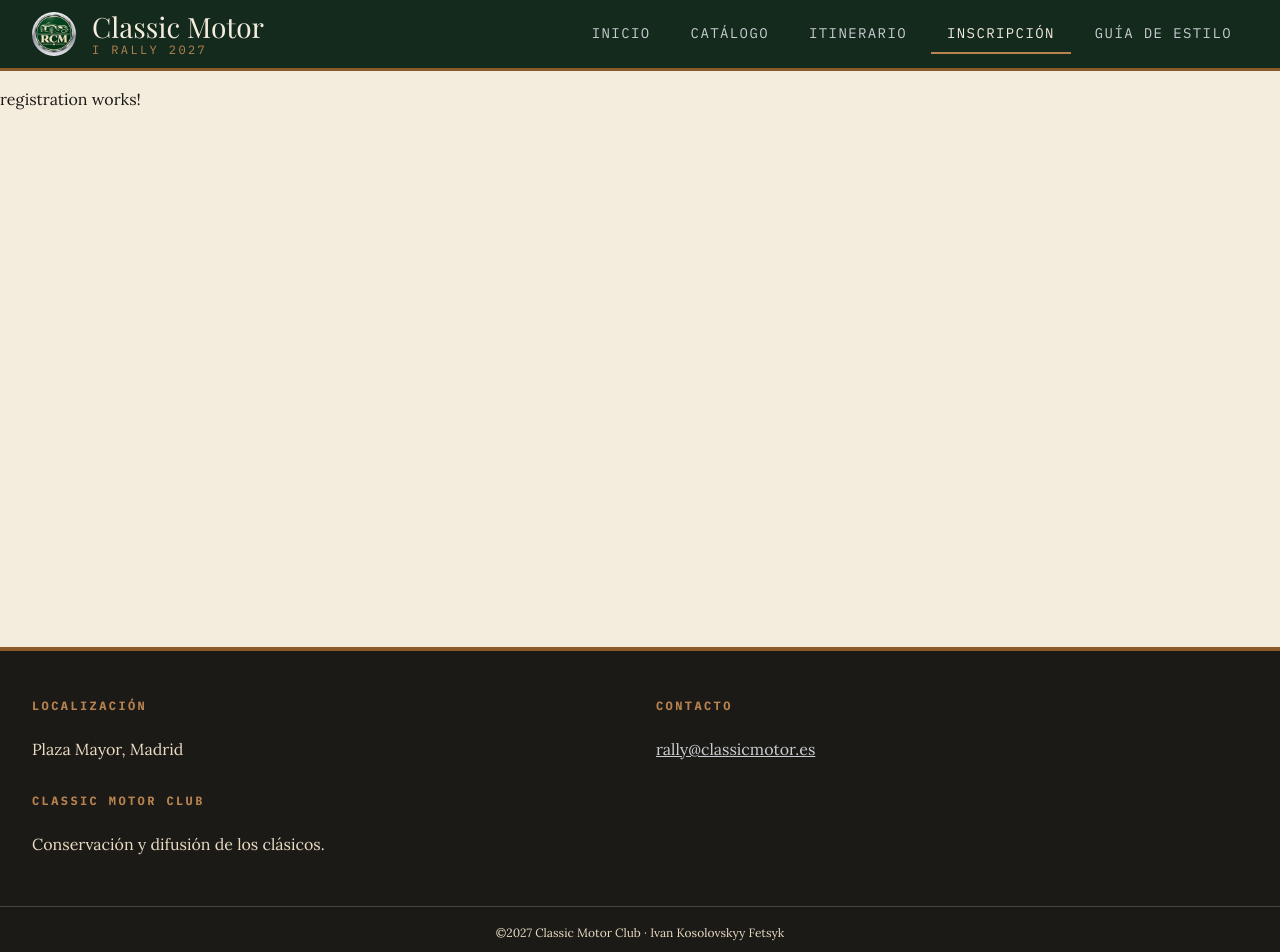
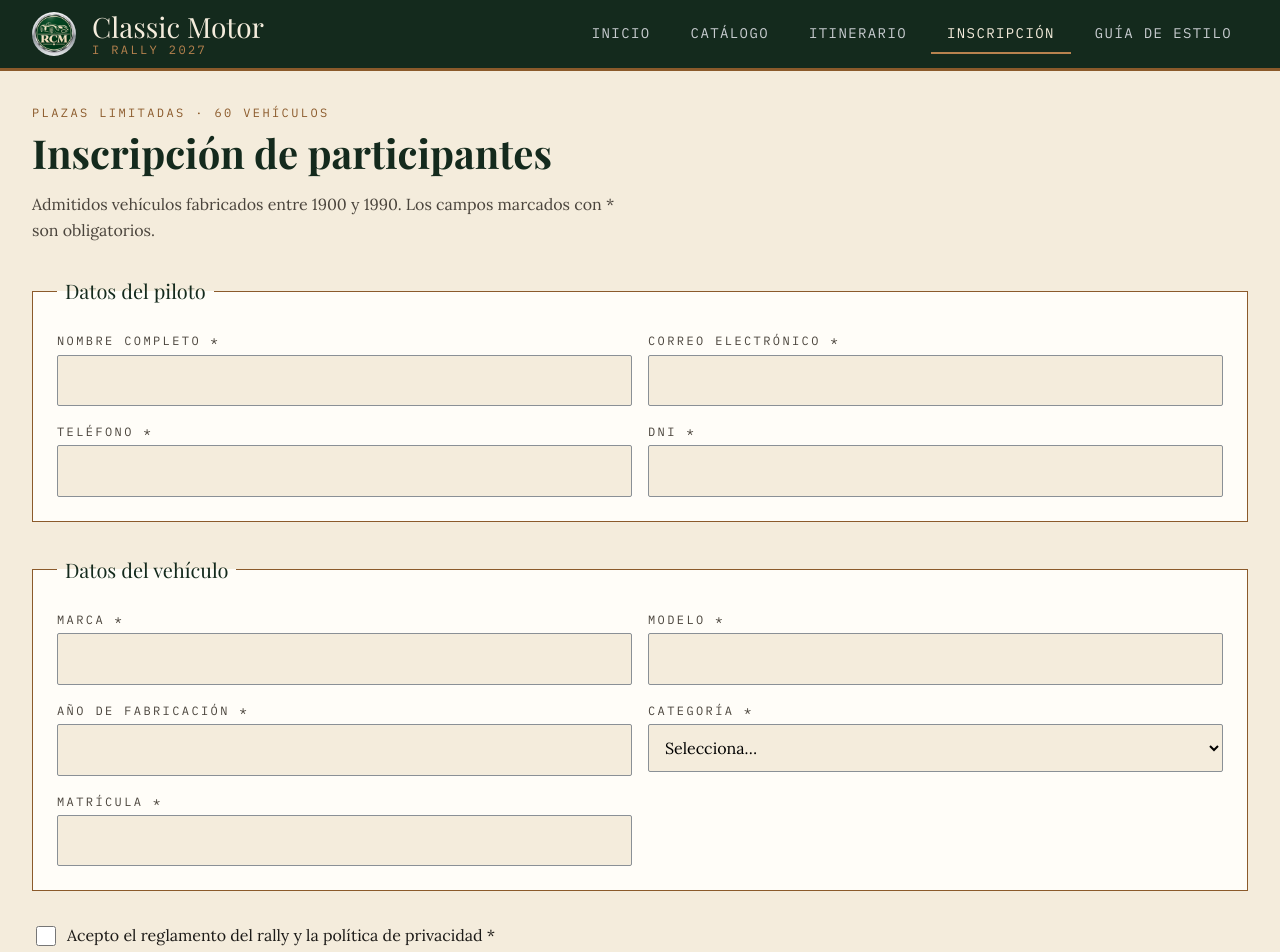
Before and after one commit to donivanovich/RallyClassicMotors, an Angular app: page /inscripcion in a window 1280 px wide. Shown: the top 952 px of the page. Built offline with nearby package versions, Linux system fonts and the light colour scheme.

Commit message:
feat: registration view

```diff
--- a/src/app/pages/registration/registration.html
+++ b/src/app/pages/registration/registration.html
@@ -1 +1,85 @@
-<p>registration works!</p>
+<section class="section" aria-labelledby="inscripcion-title">
+  <p class="section__eyebrow">Plazas limitadas · 60 vehículos</p>
+  <h1 class="section__title" id="inscripcion-title">Inscripción de participantes</h1>
+  <p class="section__lead">Admitidos vehículos fabricados entre 1900 y 1990. Los campos marcados con * son obligatorios.</p>
+
+  @if (submitted() && form.valid) {
+    <div class="form__success" role="status">
+      <h2 class="form__success-title">¡Inscripción recibida!</h2>
+      <p>Gracias, {{ form.controls.name.value }}. Te enviaremos la confirmación a {{ form.controls.email.value }}.</p>
+      <button type="button" class="button button--outline" (click)="reset()">Nueva inscripción</button>
+    </div>
+  } @else {
+    <form class="form" [formGroup]="form" (ngSubmit)="submit()" novalidate>
+      <fieldset class="form__group">
+        <legend class="form__legend">Datos del piloto</legend>
+        <div class="form__field">
+          <label class="form__label" for="name">Nombre completo *</label>
+          <input class="form__input" [class.form__input--error]="hasError('name')" id="name" formControlName="name" autocomplete="name" [attr.aria-invalid]="hasError('name')" aria-describedby="name-err">
+          @if (hasError('name')) { <p class="form__error" id="name-err">Introduce entre 3 y 80 caracteres.</p> }
+        </div>
+        <div class="form__field">
+          <label class="form__label" for="email">Correo electrónico *</label>
+          <input class="form__input" [class.form__input--error]="hasError('email')" id="email" type="email" formControlName="email" autocomplete="email" [attr.aria-invalid]="hasError('email')" aria-describedby="email-err">
+          @if (hasError('email')) { <p class="form__error" id="email-err">Introduce un correo válido.</p> }
+        </div>
+        <div class="form__field">
+          <label class="form__label" for="phone">Teléfono *</label>
+          <input class="form__input" [class.form__input--error]="hasError('phone')" id="phone" type="tel" formControlName="phone" autocomplete="tel" [attr.aria-invalid]="hasError('phone')" aria-describedby="phone-err">
+          @if (hasError('phone')) { <p class="form__error" id="phone-err">9 dígitos, empezando por 6, 7, 8 o 9.</p> }
+        </div>
+        <div class="form__field">
+          <label class="form__label" for="license">DNI *</label>
+          <input class="form__input" [class.form__input--error]="hasError('license')" id="license" formControlName="license" [attr.aria-invalid]="hasError('license')" aria-describedby="license-err">
+          @if (hasError('license')) { <p class="form__error" id="license-err">Formato: 8 números y una letra.</p> }
+        </div>
+      </fieldset>
+
+      <fieldset class="form__group">
+        <legend class="form__legend">Datos del vehículo</legend>
+        <div class="form__field">
+          <label class="form__label" for="brand">Marca *</label>
+          <input class="form__input" [class.form__input--error]="hasError('brand')" id="brand" formControlName="brand" [attr.aria-invalid]="hasError('brand')" aria-describedby="brand-err">
+          @if (hasError('brand')) { <p class="form__error" id="brand-err">Indica la marca.</p> }
+        </div>
+        <div class="form__field">
+          <label class="form__label" for="model">Modelo *</label>
+          <input class="form__input" [class.form__input--error]="hasError('model')" id="model" formControlName="model" [attr.aria-invalid]="hasError('model')" aria-describedby="model-err">
+          @if (hasError('model')) { <p class="form__error" id="model-err">Indica el modelo.</p> }
+        </div>
+        <div class="form__field">
+          <label class="form__label" for="year">Año de fabricación *</label>
+          <input class="form__input" [class.form__input--error]="hasError('year')" id="year" type="number" inputmode="numeric" formControlName="year" [attr.aria-invalid]="hasError('year')" aria-describedby="year-err">
+          @if (hasError('year')) { <p class="form__error" id="year-err">Debe estar entre 1900 y 1990.</p> }
+        </div>
+        <div class="form__field">
+          <label class="form__label" for="category">Categoría *</label>
+          <select class="form__input" [class.form__input--error]="hasError('category')" id="category" formControlName="category" [attr.aria-invalid]="hasError('category')" aria-describedby="category-err">
+            <option value="">Selecciona…</option>
+            <option>Pre-guerra</option>
+            <option>Clásico</option>
+            <option>Sport</option>
+            <option>Youngtimer</option>
+          </select>
+          @if (hasError('category')) { <p class="form__error" id="category-err">Selecciona una categoría.</p> }
+        </div>
+        <div class="form__field">
+          <label class="form__label" for="plate">Matrícula *</label>
+          <input class="form__input" [class.form__input--error]="hasError('plate')" id="plate" formControlName="plate" [attr.aria-invalid]="hasError('plate')" aria-describedby="plate-err">
+          @if (hasError('plate')) { <p class="form__error" id="plate-err">Indica la matrícula.</p> }
+        </div>
+      </fieldset>
+
+      <div class="form__check">
+        <input class="form__checkbox" id="terms" type="checkbox" formControlName="terms" aria-describedby="terms-err">
+        <label for="terms">Acepto el reglamento del rally y la política de privacidad *</label>
+      </div>
+      @if (hasError('terms')) { <p class="form__error" id="terms-err">Debes aceptar el reglamento.</p> }
+
+      <div class="form__actions">
+        <button type="submit" class="button button--primary">Enviar inscripción</button>
+        <button type="button" class="button button--outline" (click)="reset()">Limpiar</button>
+      </div>
+    </form>
+  }
+</section>
--- a/src/app/pages/registration/registration.scss
+++ b/src/app/pages/registration/registration.scss
@@ -0,0 +1,50 @@
+@use 'variables' as *;
+@use 'mixins' as *;
+
+.form {
+  display: grid;
+  gap: $space-8;
+  margin-top: $space-8;
+
+  &__group {
+    display: grid;
+    gap: $space-4;
+    margin: 0;
+    padding: $space-6;
+    border: 1px solid $color-leather;
+    background: $color-white;
+  }
+
+  &__legend { padding: 0 $space-2; font-family: $font-display; font-size: $font-size-lg; color: $color-racing-green-dark; }
+  &__field { display: flex; flex-direction: column; gap: $space-1; }
+  &__label { @include eyebrow; color: $color-ink-soft; }
+
+  &__input {
+    padding: $space-3;
+    border: $border-thin;
+    border-radius: $radius-sm;
+    background: $color-cream;
+    font: inherit;
+
+    &:focus-visible { border-color: $color-racing-green; }
+  }
+
+  &__input--error { border-color: $color-error; }
+  &__error { margin: 0; color: $color-error; font-size: $font-size-sm; }
+  &__check { display: flex; align-items: flex-start; gap: $space-2; }
+  &__checkbox { accent-color: $color-racing-green; width: 20px; height: 20px; }
+  &__actions { display: flex; flex-wrap: wrap; gap: $space-4; }
+
+  &__success { margin-top: $space-8; padding: $space-8; background: $color-white; border-left: 6px solid $color-success; }
+  &__success-title { color: $color-success; }
+
+  @include mq($bp-tablet) {
+    &__group { grid-template-columns: repeat(2, 1fr); }
+  }
+
+  @include mq($bp-desktop) {
+    grid-template-columns: repeat(2, 1fr);
+
+    &__check, &__error, &__actions { grid-column: 1 / -1; }
+  }
+}
--- a/src/app/pages/registration/registration.ts
+++ b/src/app/pages/registration/registration.ts
@@ -1,9 +1,47 @@
-import { Component } from '@angular/core';
+import { Component, inject, signal } from '@angular/core';
+import { FormBuilder, ReactiveFormsModule, Validators, AbstractControl, ValidationErrors } from '@angular/forms';
 
+function yearRange(control: AbstractControl): ValidationErrors | null {
+  const y = Number(control.value);
+  if (!control.value) return null;
+  return y >= 1900 && y <= 1990 ? null : { yearRange: true };
+}
 @Component({
   selector: 'app-registration',
-  imports: [],
+  imports: [ReactiveFormsModule],
   templateUrl: './registration.html',
   styleUrl: './registration.scss',
 })
-export class Registration {}
+export class Registration {
+  private fb = inject(FormBuilder);
+  readonly submitted = signal(false);
+
+  readonly form = this.fb.nonNullable.group({
+    name: ['', [Validators.required, Validators.minLength(3), Validators.maxLength(80)]],
+    email: ['', [Validators.required, Validators.email]],
+    phone: ['', [Validators.required, Validators.pattern(/^[6-9]\d{8}$/)]],
+    license: ['', [Validators.required, Validators.pattern(/^\d{8}[A-Za-z]$/)]],
+    brand: ['', [Validators.required, Validators.maxLength(40)]],
+    model: ['', [Validators.required, Validators.maxLength(40)]],
+    year: ['', [Validators.required, yearRange]],
+    category: ['', Validators.required],
+    plate: ['', [Validators.required, Validators.maxLength(12)]],
+    terms: [false, Validators.requiredTrue],
+  });
+
+  hasError(field: keyof typeof this.form.controls): boolean {
+    const c = this.form.controls[field];
+    return c.invalid && (c.touched || this.submitted());
+  }
+
+  submit(): void {
+    this.submitted.set(true);
+    if (this.form.invalid) {
+      this.form.markAllAsTouched();
+      return;
+    }
+    console.info('Inscripción enviada', this.form.getRawValue());
+  }
+
+  reset(): void { this.form.reset(); this.submitted.set(false); }
+}
```
